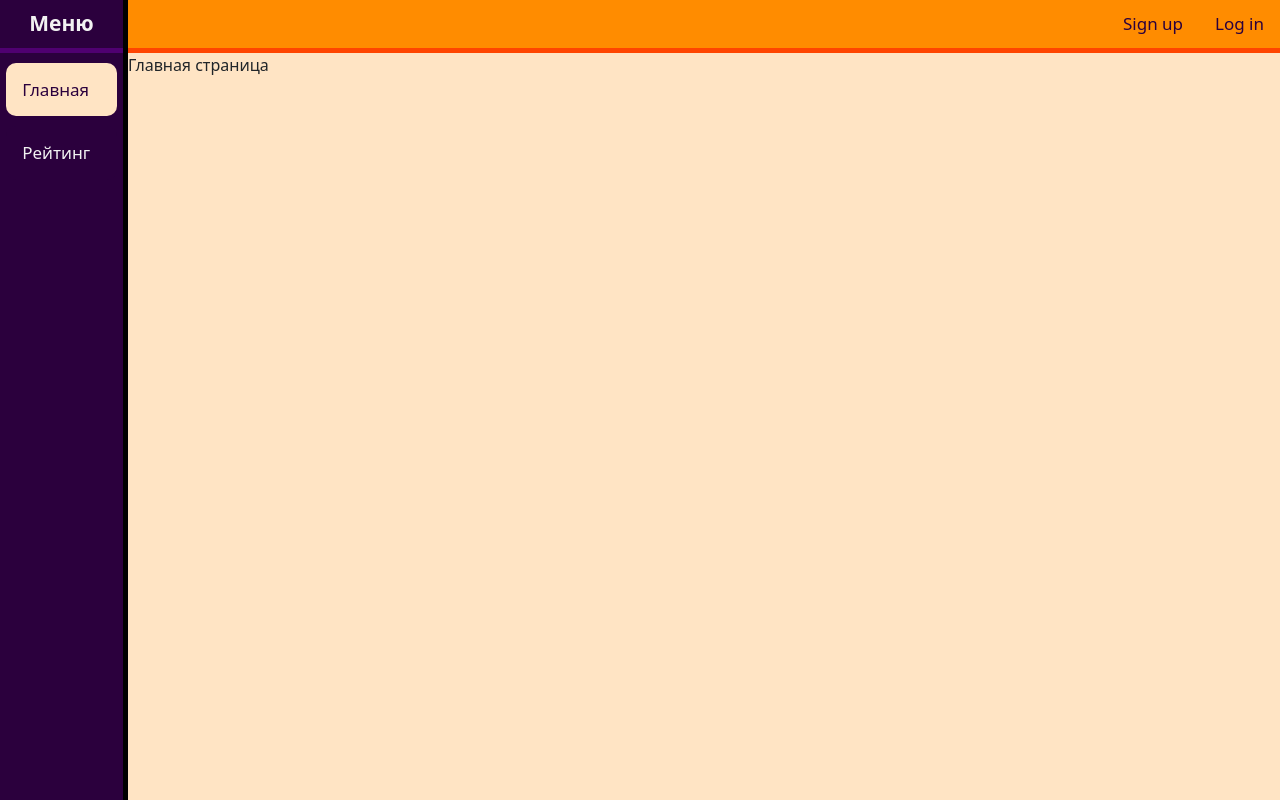
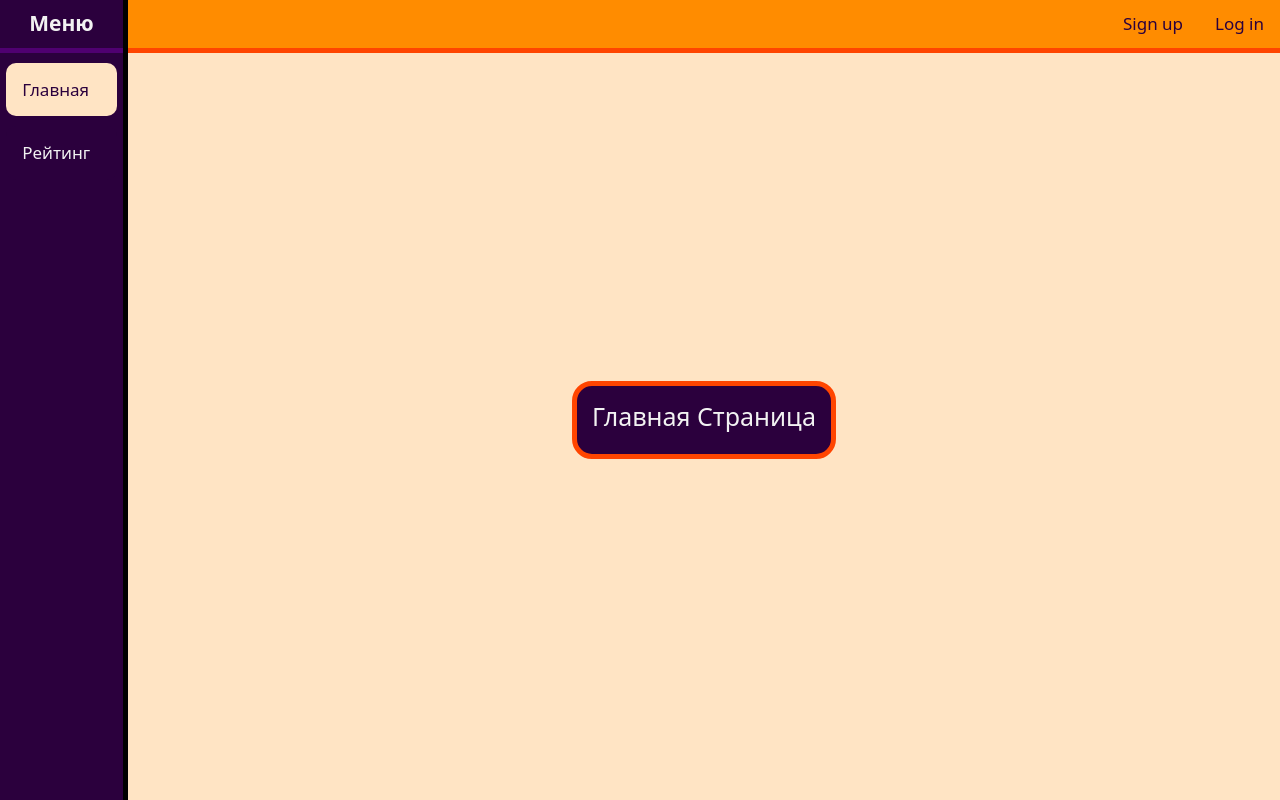
Before and after one commit to MeaTael/course_project, a Django app: page / in a window 1280 px wide. Run offline with Django 4.2, Linux system fonts and the light colour scheme; parts of the project's set-up code (start-up, migrations or seed data) failed here and were passed over; some libraries are stand-ins or nearby versions.

Commit message:
applied styles for logout and main pages

```diff
--- /dev/null
+++ b/home/static/home/css/main.css
@@ -0,0 +1,26 @@
+.content-section {
+    position: absolute;
+    top: 5%;
+    left: 10%;
+    height: 95%;
+    width: 90%;
+    display: flex;
+    align-items: center;
+    align-content: center;
+    justify-content: center;
+    overflow: auto;
+}
+
+.content-wrapper {
+    height: auto;
+    width: auto;
+    background: #2b003d;
+    border-radius: 20px;
+    padding: 15px;
+    border: 5px solid orangered;
+}
+
+.content-wrapper h2 {
+    color: #f2f2f2;
+    font-size: 25px;
+}
--- a/home/templates/home/mainPage.html
+++ b/home/templates/home/mainPage.html
@@ -1,4 +1,5 @@
 {% extends 'home/layout.html'%}
+{% load static %}
 
 {% block title %}
     Главная страница
@@ -9,5 +10,10 @@
 {% endblock %}
 
 {% block content %}
-    <p>Главная страница</p>
+    <div class="content-section">
+    <link rel="stylesheet" href="{% static "home/css/main.css" %}">
+        <div class="content-wrapper">
+            <h2>Главная Страница</h2>
+        </div>
+    </div>
 {% endblock %}
```
Also changed, not shown: users/static/users/css/profile.css (+15 -0 lines), users/templates/users/logout.html (+7 -5 lines).
